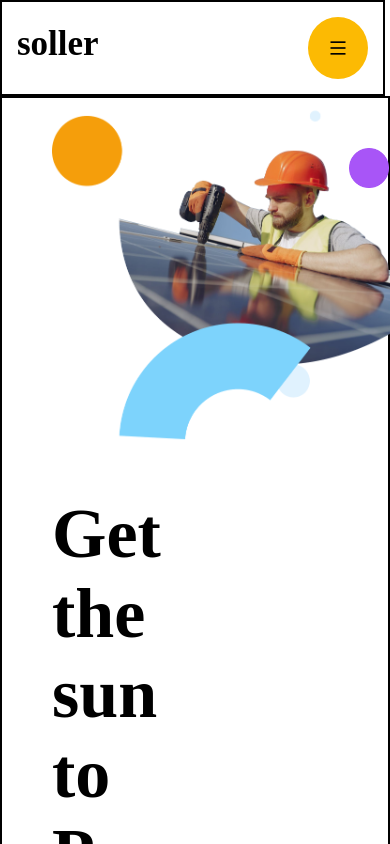
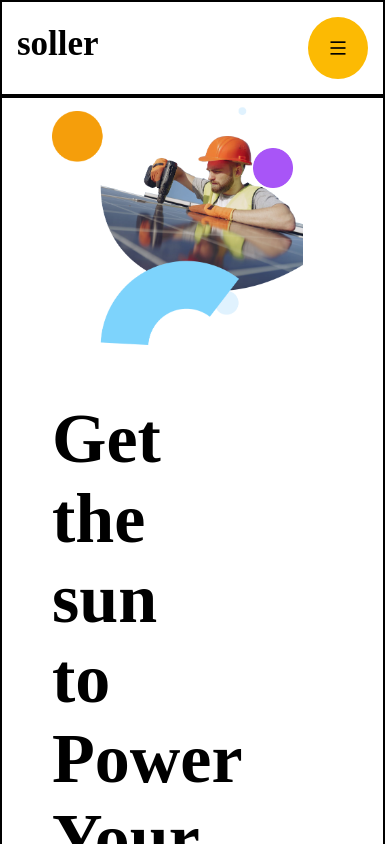
Before and after one commit to RaviPrajapat123/soller, a React (Vite) app: page / in a window 390 px wide. Shown: the top 844 px of the page. Built offline with nearby package versions, Linux system fonts and the light colour scheme.

Commit message:
Update MyName.css

```diff
--- a/src/MyName.css
+++ b/src/MyName.css
@@ -716,13 +716,13 @@ button:hover{
     .section_1 {
 
     padding-left:  50px;
-    width: 100%;
+    width:385px;
     border: 2px solid;
 
 }
 
     .section_1_right{
-        width: 89vw;
+        width:100%;
         position: relative;
         /* border: 2px solid black; */
     }
```
